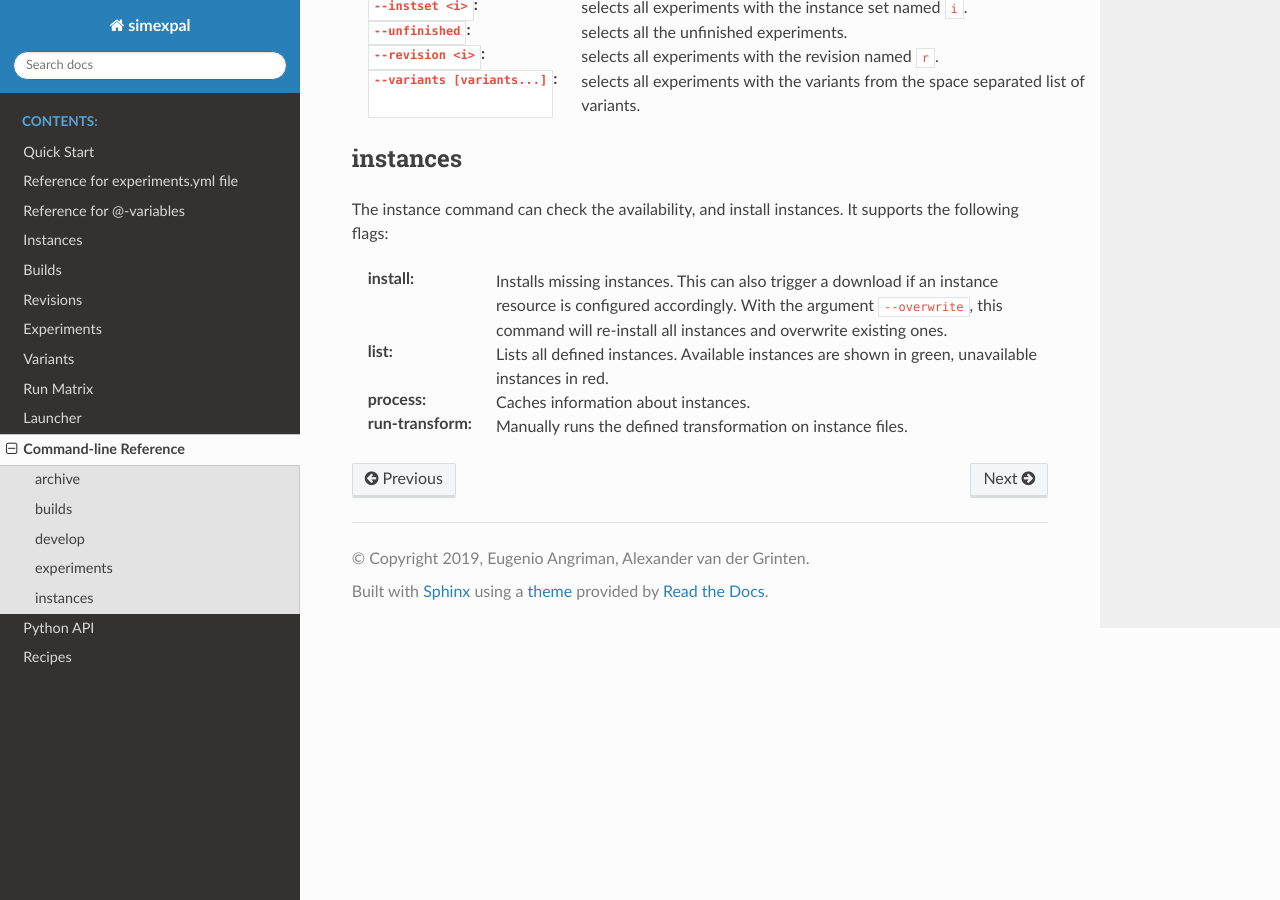
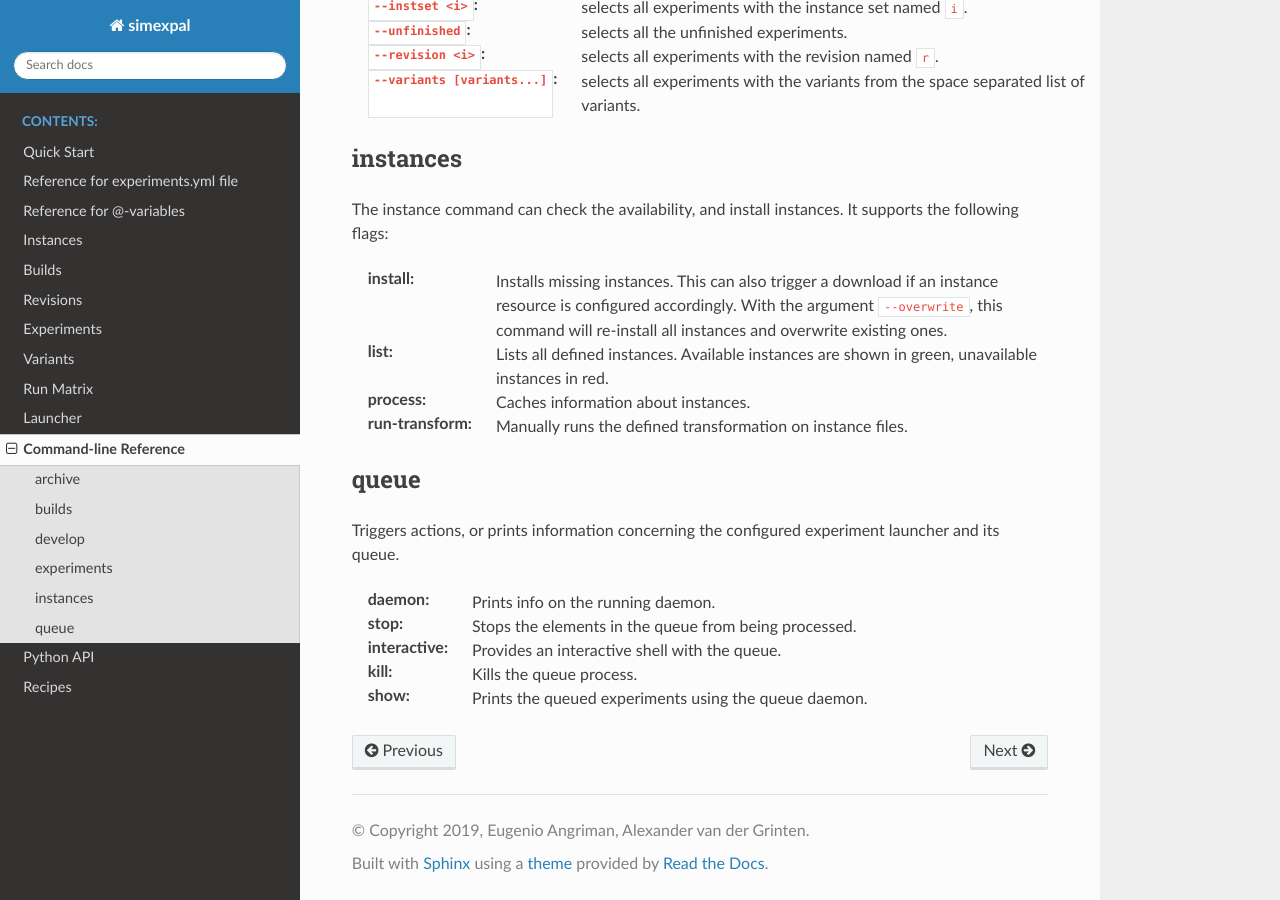
Before and after one commit to hu-macsy/simexpal, a Sphinx documentation site: the page built from docs/command_line_reference.rst, in a window 1280 px wide and 900 px high, scrolled down 2179 px. Built offline with Sphinx 7.4.7 and the Read the Docs theme 2.0.0, drawn with Linux system fonts in a browser that asks for light colours.

Commit message:
Adding documentation on the CLI for the queue command.

```diff
--- a/docs/command_line_reference.rst
+++ b/docs/command_line_reference.rst
@@ -119,3 +119,19 @@ supports the following flags:
 :process:         Caches information about instances.
 
 :run-transform:   Manually runs the defined transformation on instance files.
+
+queue
+-----
+
+Triggers actions, or prints information concerning the configured experiment
+launcher and its queue.
+
+:daemon:       Prints info on the running daemon.
+
+:stop:         Stops the elements in the queue from being processed.
+
+:interactive:  Provides an interactive shell with the queue.
+
+:kill:         Kills the queue process.
+
+:show:         Prints the queued experiments using the queue daemon.
```
